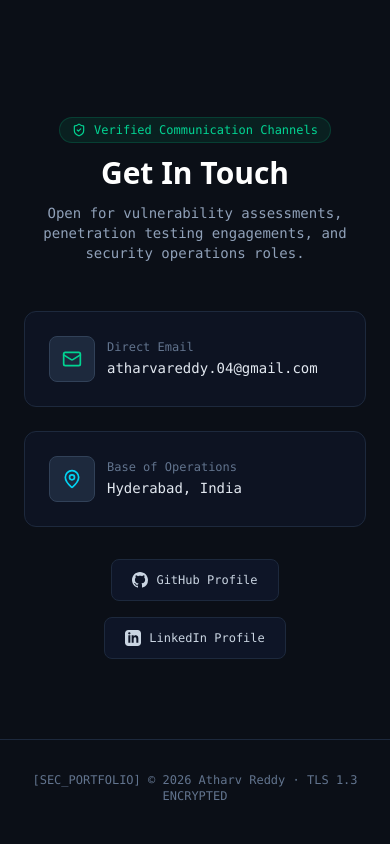
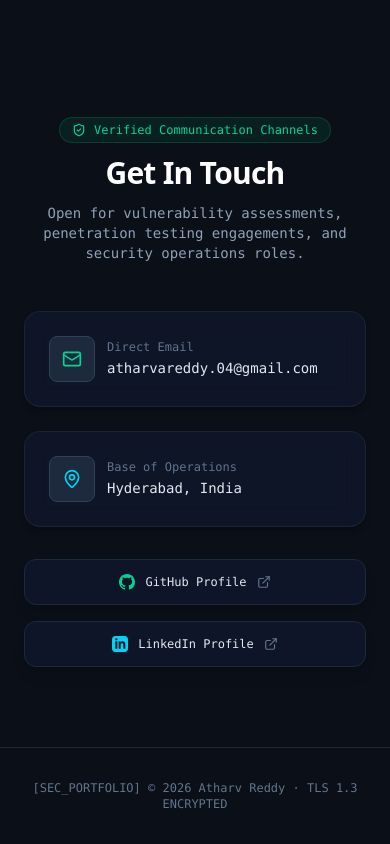
Before and after one commit to atharvreddy04/atharv-reddy-cyber-portfolio, a React (Vite) app: page / in a window 390 px wide. Shown: the part 3465-4309 px from the top of the page. Built offline with nearby package versions, Linux system fonts and the light colour scheme.

Commit message:
fix: mobile link responsiveness and SVG social icons

```diff
--- a/src/components/Contact.tsx
+++ b/src/components/Contact.tsx
@@ -1,5 +1,6 @@
 import React from 'react';
-import { Mail, MapPin, ShieldCheck } from 'lucide-react';
+import { Mail, MapPin, ShieldCheck, ExternalLink } from 'lucide-react';
+import { HighlightCard3D } from './HighlightCard3D';
 
 export const Contact = () => {
   const emailAddress = "atharvareddy.04@gmail.com";
@@ -11,7 +12,7 @@ export const Contact = () => {
           <ShieldCheck className="w-3.5 h-3.5" />
           Verified Communication Channels
         </div>
-        <h2 className="text-3xl font-bold text-white">Get In Touch</h2>
+        <h2 className="text-3xl font-bold text-white tracking-tight">Get In Touch</h2>
         <p className="text-slate-400 font-mono text-sm max-w-xl mx-auto">
           Open for vulnerability assessments, penetration testing engagements, and security operations roles.
         </p>
@@ -19,27 +20,27 @@ export const Contact = () => {
 
       <div className="grid grid-cols-1 md:grid-cols-2 gap-6">
         {/* Direct Email Card */}
-        <div className="bg-slate-900/60 border border-slate-800 p-6 rounded-xl space-y-4 hover:border-emerald-500/40 transition-colors">
+        <HighlightCard3D glowColor="emerald">
           <div className="flex items-center gap-3">
-            <div className="p-3 rounded-lg bg-slate-800 border border-slate-700 text-emerald-400">
+            <div className="p-3 rounded-lg bg-slate-800 border border-slate-700 text-emerald-400 shrink-0">
               <Mail className="w-5 h-5" />
             </div>
-            <div>
+            <div className="min-w-0">
               <span className="text-xs text-slate-500 font-mono block">Direct Email</span>
               <a
                 href={`mailto:${emailAddress}`}
-                className="font-mono text-sm text-slate-200 hover:text-emerald-400 transition-colors"
+                className="font-mono text-sm text-slate-200 hover:text-emerald-400 transition-colors break-all"
               >
                 {emailAddress}
               </a>
             </div>
           </div>
-        </div>
+        </HighlightCard3D>
 
         {/* Location Card */}
-        <div className="bg-slate-900/60 border border-slate-800 p-6 rounded-xl space-y-4 hover:border-cyan-500/40 transition-colors">
+        <HighlightCard3D glowColor="cyan">
           <div className="flex items-center gap-3">
-            <div className="p-3 rounded-lg bg-slate-800 border border-slate-700 text-cyan-400">
+            <div className="p-3 rounded-lg bg-slate-800 border border-slate-700 text-cyan-400 shrink-0">
               <MapPin className="w-5 h-5" />
             </div>
             <div>
@@ -49,33 +50,35 @@ export const Contact = () => {
               </span>
             </div>
           </div>
-        </div>
+        </HighlightCard3D>
       </div>
 
-      {/* Profiles */}
-      <div className="mt-8 flex flex-wrap justify-center gap-4 font-mono text-xs">
+      {/* Social Profiles - Clean Direct SVGs */}
+      <div className="mt-8 flex flex-col sm:flex-row items-center justify-center gap-4 font-mono text-xs">
         <a
-          href="https://github.com"
+          href="https://github.com/atharvreddy04"
           target="_blank"
-          rel="noreferrer"
-          className="flex items-center gap-2 px-5 py-3 rounded-lg bg-slate-900/80 border border-slate-800 text-slate-300 hover:border-emerald-500/50 hover:text-emerald-400 transition-colors"
+          rel="noopener noreferrer"
+          className="w-full sm:w-auto flex items-center justify-center gap-2.5 px-6 py-3.5 rounded-xl bg-slate-900/90 border border-slate-800 text-slate-200 hover:border-emerald-500/50 hover:text-emerald-400 active:scale-95 transition-all shadow-lg"
         >
-          <svg className="w-4 h-4 fill-current" viewBox="0 0 24 24">
+          <svg className="w-4 h-4 fill-current text-emerald-400" viewBox="0 0 24 24">
             <path d="M12 0C5.37 0 0 5.37 0 12c0 5.31 3.435 9.795 8.205 11.385.6.105.825-.255.825-.57 0-.285-.015-1.23-.015-2.235-3.015.555-3.795-.735-4.035-1.41-.135-.345-.72-1.41-1.23-1.695-.42-.225-1.02-.78-.015-.795.945-.015 1.62.87 1.845 1.23 1.08 1.815 2.805 1.305 3.495.99.105-.78.42-1.305.765-1.605-2.67-.3-5.46-1.335-5.46-5.925 0-1.305.465-2.385 1.23-3.225-.12-.3-.54-1.53.12-3.18 0 0 1.005-.315 3.3 1.23.96-.27 1.98-.405 3-.405s2.04.135 3 .405c2.295-1.56 3.3-1.23 3.3-1.23.66 1.65.24 2.88.12 3.18.765.84 1.23 1.905 1.23 3.225 0 4.605-2.805 5.625-5.475 5.925.435.375.81 1.095.81 2.22 0 1.605-.015 2.895-.015 3.3 0 .315.225.69.825.57A12.02 12.02 0 0024 12c0-6.63-5.37-12-12-12z"/>
           </svg>
-          GitHub Profile
+          <span>GitHub Profile</span>
+          <ExternalLink className="w-3.5 h-3.5 text-slate-500" />
         </a>
 
         <a
-          href="https://linkedin.com"
+          href="https://www.linkedin.com/in/atharv-reddy-44511b282"
           target="_blank"
-          rel="noreferrer"
-          className="flex items-center gap-2 px-5 py-3 rounded-lg bg-slate-900/80 border border-slate-800 text-slate-300 hover:border-cyan-500/50 hover:text-cyan-400 transition-colors"
+          rel="noopener noreferrer"
+          className="w-full sm:w-auto flex items-center justify-center gap-2.5 px-6 py-3.5 rounded-xl bg-slate-900/90 border border-slate-800 text-slate-200 hover:border-cyan-500/50 hover:text-cyan-400 active:scale-95 transition-all shadow-lg"
         >
-          <svg className="w-4 h-4 fill-current" viewBox="0 0 24 24">
+          <svg className="w-4 h-4 fill-current text-cyan-400" viewBox="0 0 24 24">
             <path d="M19 0h-14c-2.761 0-5 2.239-5 5v14c0 2.761 2.239 5 5 5h14c2.762 0 5-2.239 5-5v-14c0-2.761-2.238-5-5-5zm-11 19h-3v-11h3v11zm-1.5-12.268c-.966 0-1.75-.79-1.75-1.764s.784-1.764 1.75-1.764 1.75.79 1.75 1.764-.783 1.764-1.75 1.764zm13.5 12.268h-3v-5.604c0-3.368-4-3.113-4 0v5.604h-3v-11h3v1.765c1.396-2.586 7-2.777 7 2.476v6.759z"/>
           </svg>
-          LinkedIn Profile
+          <span>LinkedIn Profile</span>
+          <ExternalLink className="w-3.5 h-3.5 text-slate-500" />
         </a>
       </div>
     </section>
```
